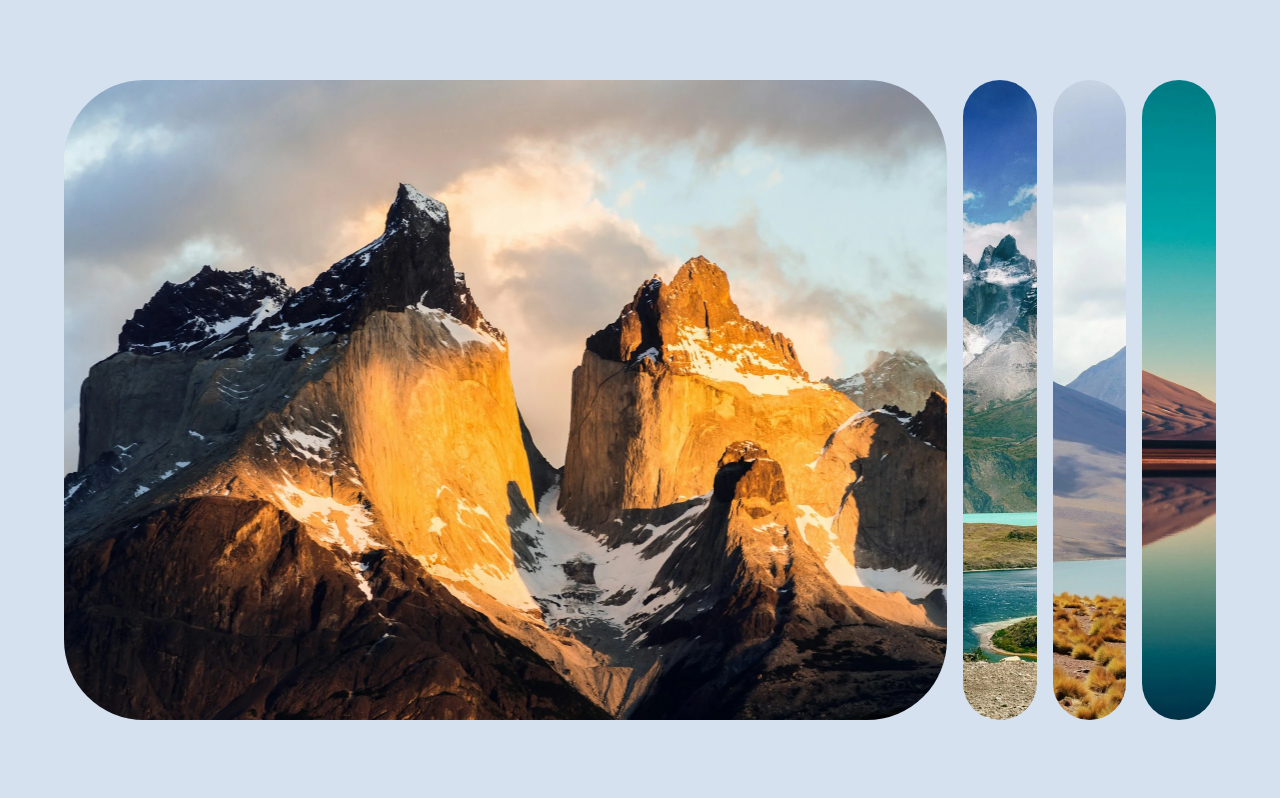
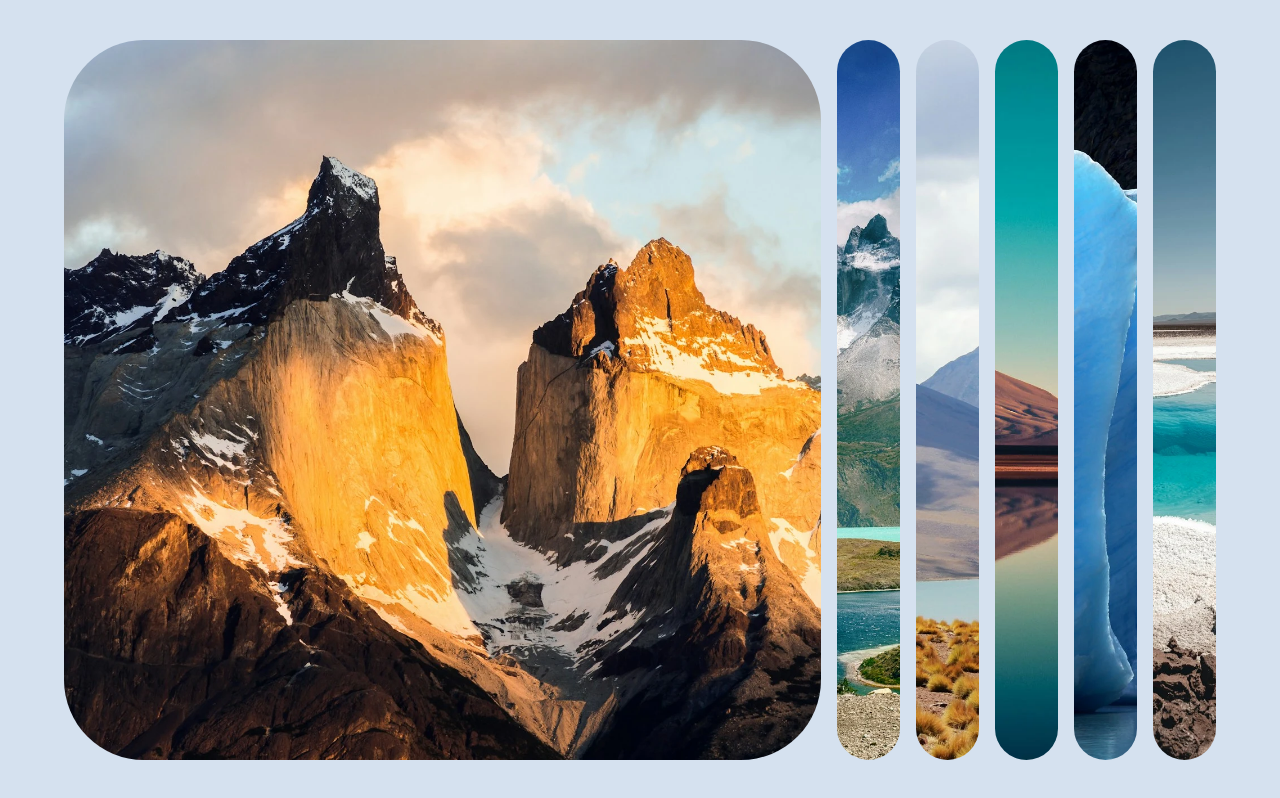
Before and after one commit to felix-scl/50-in-x, a plain HTML site: page expanding-cards/index.html in a window 1280 px wide. Drawn offline with Linux system fonts and the light colour scheme.

Commit message:
feat: añadir 2 nuevas tarjetas

```diff
--- a/expanding-cards/index.html
+++ b/expanding-cards/index.html
@@ -13,6 +13,8 @@
       <div class="card"></div>
       <div class="card"></div>
       <div class="card"></div>
+      <div class="card"></div>
+      <div class="card"></div>
     </div>
   </body>
 </html>
--- a/expanding-cards/style.css
+++ b/expanding-cards/style.css
@@ -15,7 +15,8 @@ body {
   display: flex;
   gap: 1rem;
   width: 90vw;
-  height: 40rem;
+  height: 90vh;
+  min-height: 20rem;
 }
 
 .card {
@@ -45,3 +46,12 @@ body {
   background: url('assets/vinicius-henrique.webp') no-repeat center center /
     cover;
 }
+
+.card:nth-of-type(5) {
+  background: url('assets/mario-la-pergola.webp') no-repeat center center /
+    cover;
+}
+
+.card:nth-of-type(6) {
+  background: url('assets/mauro-lima.webp') no-repeat center center / cover;
+}
```
Also changed, not shown: expanding-cards/assets/mario-la-pergola.webp (added), expanding-cards/assets/mauro-lima.webp (added).
